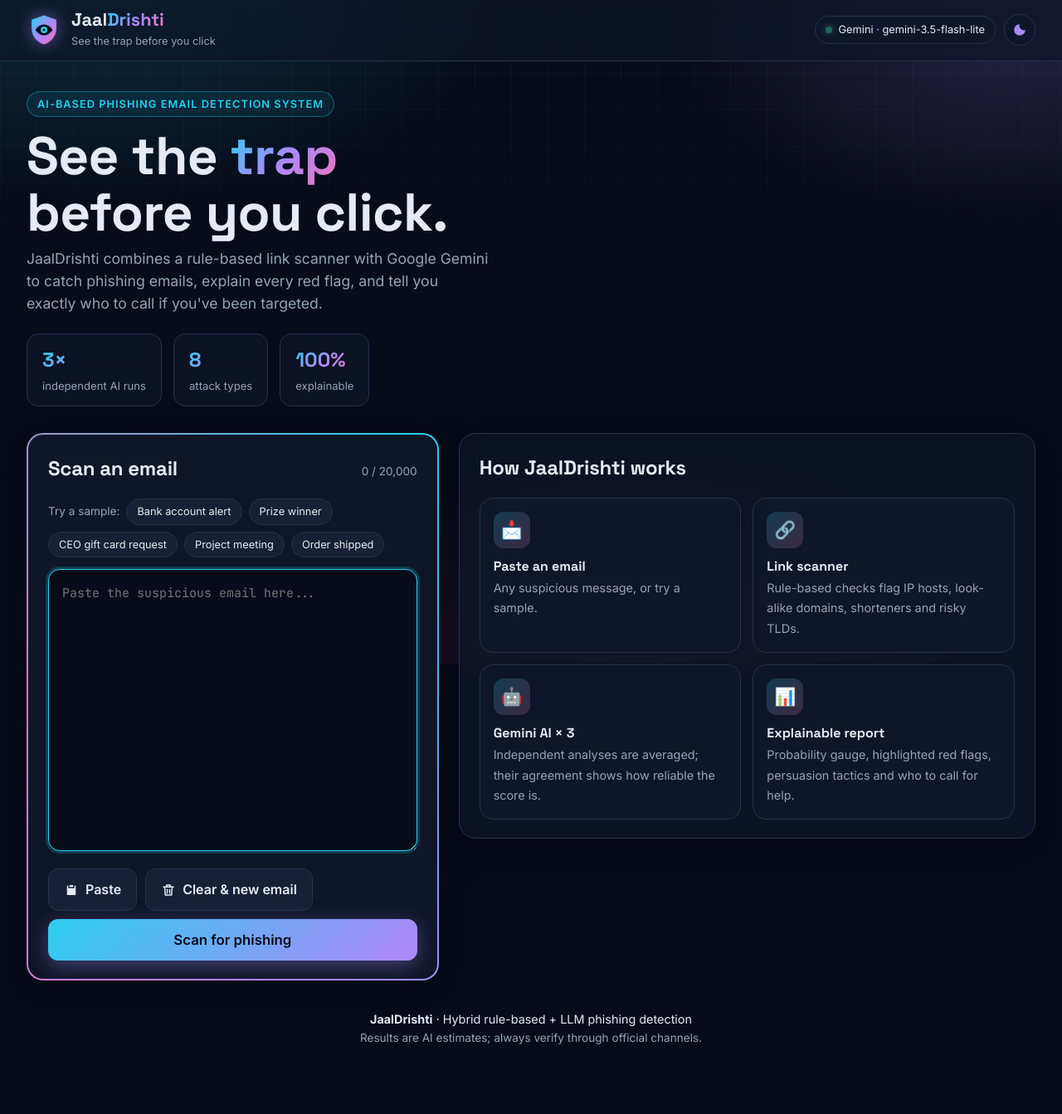
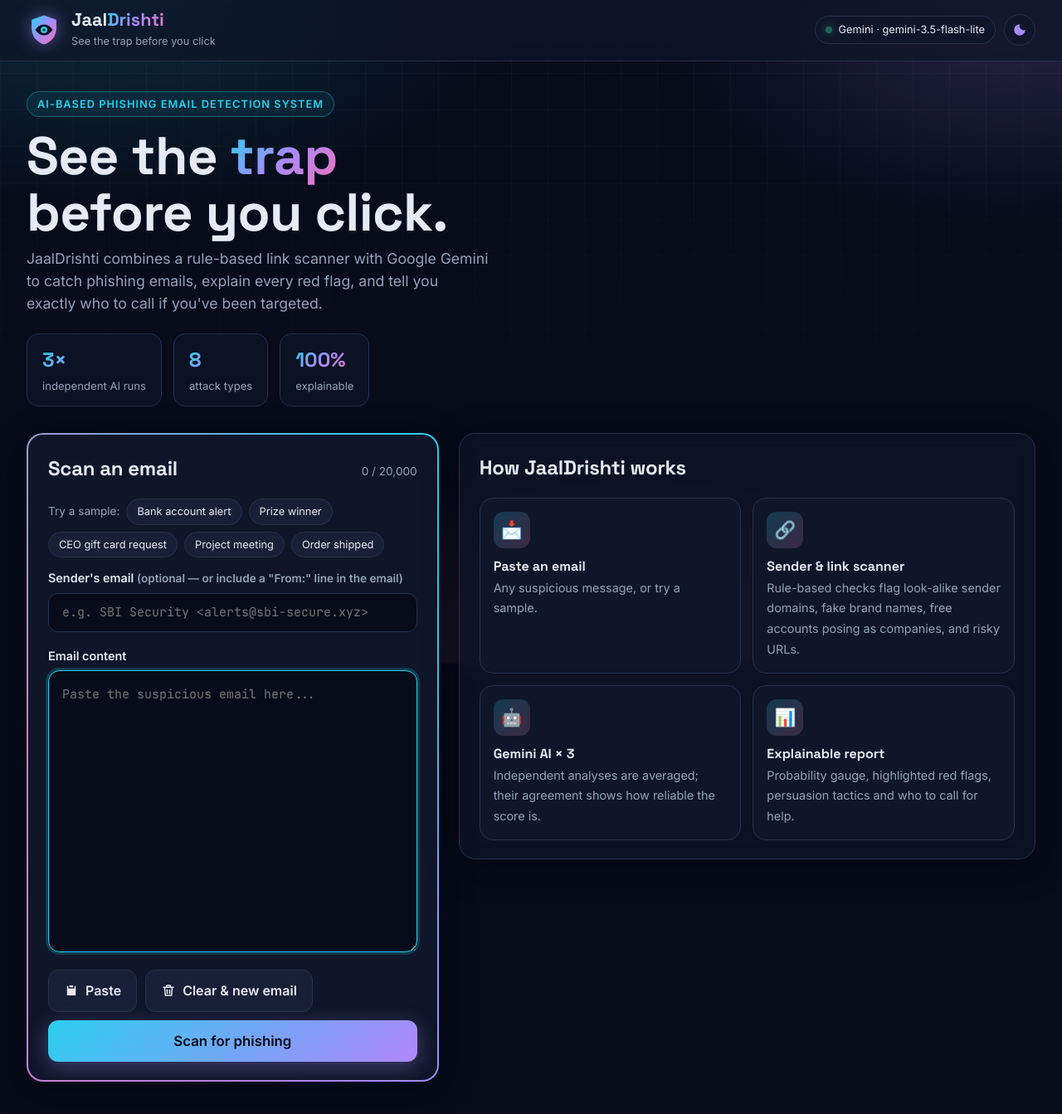
Before and after one commit to aschauhan8318-ops/jaal_drishti, a Flask app: page / in a window 1280 px wide. Shown: the top 1343 px of the page at 83% size. Before the commit the page ends 1259 px from the top, so only its background shows below. Run offline with Flask 3, Linux system fonts and the light colour scheme.

Commit message:
Add sender email address analysis
Rule-based checks for look-alike domains, brand/display-name mismatch,
free or disposable accounts posing as organisations or executives,
risky TLDs, Reply-To mismatch and links pointing away from the sender.
Findings are shown in a new report card and passed to Gemini.

Co-Authored-By: Claude Opus 5.5 <noreply@anthropic.com>

```diff
--- a/app.py
+++ b/app.py
@@ -6,6 +6,7 @@ from google import genai
 from markupsafe import Markup, escape
 
 from detector import PERSUASION_PRINCIPLES, RUNS, analyze_email
+from sender_checks import analyze_sender
 from url_checks import analyze_urls
 
 
@@ -20,10 +21,12 @@ client = genai.Client(api_key=api_key) if api_key else None
 model_name = os.environ.get("GEMINI_MODEL", "gemini-3.5-flash-lite")
 
 MAX_EMAIL_CHARS = 20000
+MAX_SENDER_CHARS = 320
 
 SAMPLES = [
     {
         "name": "Bank account alert",
+        "sender": "SBI Security Team <alerts@sbi-secure-verify.xyz>",
         "text": "Dear Customer,\n\nYour SBI account has been temporarily suspended due to unusual activity. "
                 "To avoid permanent closure, verify your details within 24 hours:\n\n"
                 "http://sbi-secure-verify.xyz/login\n\n"
@@ -31,23 +34,27 @@ SAMPLES = [
     },
     {
         "name": "Prize winner",
+        "sender": "Apple Rewards <winner.2026.draw@gmail.com>",
         "text": "CONGRATULATIONS!!! You have been selected as the lucky winner of an Apple iPhone 17 Pro "
                 "in our anniversary draw. To claim your prize, pay a small shipping fee of Rs. 99 here: "
                 "https://bit.ly/claim-iphone-now\n\nOffer expires in 2 hours!",
     },
     {
         "name": "CEO gift card request",
+        "sender": "Rajesh Kumar CEO <rajesh.kumar.ceo@outlook.com>",
         "text": "Hi,\n\nAre you at your desk? I need you to handle something quickly and discreetly. "
                 "Please buy 5 Amazon gift cards of Rs. 10,000 each for a client and send me the codes. "
                 "I'm in a meeting and can't take calls. I'll reimburse you today.\n\nRegards,\nRajesh Kumar\nCEO",
     },
     {
         "name": "Project meeting",
+        "sender": "Priya Sharma <priya.sharma@university.edu>",
         "text": "Hi team,\n\nThe project review meeting has been moved to Thursday at 3 PM in Room 204. "
                 "Please bring your progress slides. The agenda is attached.\n\nThanks,\nPriya",
     },
     {
         "name": "Order shipped",
+        "sender": "Amazon.in <shipment-tracking@amazon.in>",
         "text": "Hello Harsh,\n\nYour order #402-1187733 has shipped and will arrive by Monday. "
                 "You can track it anytime in Your Orders on amazon.in.\n\nThank you for shopping with us.",
     },
@@ -104,26 +111,31 @@ def home():
 def predict():
 
     email_text = request.form["email"][:MAX_EMAIL_CHARS]
+    sender_input = request.form.get("sender", "")[:MAX_SENDER_CHARS]
     url_results = analyze_urls(email_text)
+    sender_result = analyze_sender(email_text, sender_input, url_results)
 
     if client is None:
-        return render_page(error="GEMINI_API_KEY is not set on the server.", email=email_text)
+        return render_page(error="GEMINI_API_KEY is not set on the server.", email=email_text, sender=sender_input)
 
     try:
-        analysis = analyze_email(client, model_name, email_text, url_results)
+        analysis = analyze_email(client, model_name, email_text, url_results, sender_result)
     except Exception:
         app.logger.exception("Gemini request failed")
         return render_page(
             error="Could not get a result from Gemini. Check your API key and the terminal for details.",
-            email=email_text
+            email=email_text,
+            sender=sender_input
         )
 
     return render_page(
         analysis=analysis,
         verdict=analysis.verdict,
         urls=url_results,
+        sender_result=sender_result,
         highlighted=highlight(email_text, analysis.verdict.red_flags),
-        email=email_text
+        email=email_text,
+        sender=sender_input
     )
 
 
--- a/public/static/style.css
+++ b/public/static/style.css
@@ -423,11 +423,108 @@ textarea {
     transition: border-color .2s, box-shadow .2s;
 }
 
-textarea:focus {
+textarea:focus,
+.sender-input:focus {
     outline: none;
     border-color: var(--accent-1);
     box-shadow: 0 0 0 3px rgb(34 211 238 / .2);
 }
+
+.field-label {
+    display: block;
+    font-weight: 600;
+    font-size: .9rem;
+    margin: 4px 0 6px;
+}
+
+.sender-input {
+    width: 100%;
+    padding: 12px 16px;
+    margin-bottom: 14px;
+    font: 15px/1.4 var(--font-mono);
+    color: var(--text);
+    background: var(--bg);
+    border: 1px solid var(--border);
+    border-radius: 12px;
+    transition: border-color .2s, box-shadow .2s;
+}
+
+/* Sender analysis */
+
+.risk-badge {
+    font-family: var(--font-mono);
+    font-size: .7rem;
+    letter-spacing: .06em;
+    padding: 3px 10px;
+    border-radius: 999px;
+    border: 1px solid currentColor;
+}
+
+.risk-high { --risk: var(--danger); --risk-bg: var(--danger-bg); }
+.risk-medium { --risk: var(--warn); --risk-bg: var(--warn-bg); }
+.risk-low { --risk: var(--safe); --risk-bg: var(--safe-bg); }
+
+.risk-badge {
+    color: var(--risk);
+    background: var(--risk-bg);
+}
+
+.sender-box {
+    margin-top: 12px;
+    padding: 14px 16px;
+    border-radius: 14px;
+    border-left: 4px solid var(--risk);
+    background: linear-gradient(90deg, var(--risk-bg), var(--surface) 70%);
+}
+
+.sender-id strong {
+    display: block;
+}
+
+.sender-id code {
+    font: 14px var(--font-mono);
+    color: var(--accent-1);
+    word-break: break-all;
+}
+
+.sender-meta {
+    display: flex;
+    flex-wrap: wrap;
+    gap: 6px;
+    margin: 10px 0;
+}
+
+.sender-issues {
+    list-style: none;
+    padding: 0;
+    margin: 4px 0 0;
+    display: flex;
+    flex-direction: column;
+    gap: 6px;
+}
+
+.sender-issues li {
+    display: flex;
+    align-items: baseline;
+    gap: 10px;
+    font-size: .92rem;
+}
+
+.sev {
+    flex-shrink: 0;
+    min-width: 62px;
+    text-align: center;
+    font-family: var(--font-mono);
+    font-size: .68rem;
+    font-weight: 600;
+    text-transform: uppercase;
+    padding: 2px 6px;
+    border-radius: 6px;
+}
+
+.sev-high .sev { color: var(--danger); background: var(--danger-bg); }
+.sev-medium .sev { color: var(--warn); background: var(--warn-bg); }
+.sev-low .sev { color: var(--muted); background: var(--surface-2); }
 
 .actions {
     display: flex;
--- a/templates/index.html
+++ b/templates/index.html
@@ -84,6 +84,20 @@
         </div>
 
         <form id="analyze-form" action="/predict" method="POST">
+            <label class="field-label" for="sender">
+                Sender's email <span class="muted small">(optional — or include a "From:" line in the email)</span>
+            </label>
+            <input
+                type="text"
+                id="sender"
+                name="sender"
+                class="sender-input"
+                placeholder="e.g. SBI Security <alerts@sbi-secure.xyz>"
+                maxlength="320"
+                autocomplete="off"
+                value="{{ sender or '' }}"
+            >
+            <label class="field-label" for="email">Email content</label>
             <textarea
                 id="email"
                 name="email"
@@ -118,7 +132,7 @@
             <h2>Scanning email…</h2>
             <div class="scan-preview"><pre id="scan-text"></pre><span class="laser"></span></div>
             <ol class="stepper" id="stepper">
-                <li>Extracting links</li>
+                <li>Checking sender address &amp; extracting links</li>
                 <li>Checking domains with rule-based scanner</li>
                 <li>Gemini AI analysis &times; {{ runs }}</li>
                 <li>Building explainable report</li>
@@ -233,6 +247,42 @@
                 </div>
             {% endif %}
 
+            <!-- Sender -->
+            <div class="card">
+                <h3>📧 Sender analysis
+                    {% if sender_result %}
+                        <span class="risk-badge risk-{{ sender_result.risk }}">{{ sender_result.risk|upper }} RISK</span>
+                    {% endif %}
+                </h3>
+                {% if sender_result %}
+                    <div class="sender-box risk-{{ sender_result.risk }}">
+                        <div class="sender-id">
+                            {% if sender_result.display_name %}<strong>{{ sender_result.display_name }}</strong>{% endif %}
+                            <code>{{ sender_result.address }}</code>
+                        </div>
+                        <div class="sender-meta">
+                            {% if sender_result.domain %}<span class="chip">Domain: {{ sender_result.domain }}</span>{% endif %}
+                            <span class="chip">{{ sender_result.provider }}</span>
+                            <span class="chip">Sender {{ sender_result.source }}</span>
+                        </div>
+                        {% if sender_result.issues %}
+                            <ul class="sender-issues">
+                                {% for severity, message in sender_result.issues %}
+                                    <li class="sev-{{ severity }}"><span class="sev">{{ severity }}</span>{{ message }}</li>
+                                {% endfor %}
+                            </ul>
+                        {% else %}
+                            <span class="ok">✓ No rule-based issues found with this sender</span>
+                        {% endif %}
+                        {% for note in sender_result.notes %}
+                            <p class="muted small">ℹ️ {{ note }}</p>
+                        {% endfor %}
+                    </div>
+                {% else %}
+                    <p class="muted">No sender address provided. Add one above, or include a "From:" line in the email, to check it.</p>
+                {% endif %}
+            </div>
+
             <!-- Red flags -->
             <div class="card">
                 <h3>🚩 Red flags <span class="count">{{ verdict.red_flags|length }}</span></h3>
@@ -312,7 +362,7 @@
                 <h2>How JaalDrishti works</h2>
                 <ol class="steps">
                     <li><span class="step-icon">📩</span><strong>Paste an email</strong><span>Any suspicious message, or try a sample.</span></li>
-                    <li><span class="step-icon">🔗</span><strong>Link scanner</strong><span>Rule-based checks flag IP hosts, look-alike domains, shorteners and risky TLDs.</span></li>
+                    <li><span class="step-icon">🔗</span><strong>Sender &amp; link scanner</strong><span>Rule-based checks flag look-alike sender domains, fake brand names, free accounts posing as companies, and risky URLs.</span></li>
                     <li><span class="step-icon">🤖</span><strong>Gemini AI &times; {{ runs }}</strong><span>Independent analyses are averaged; their agreement shows how reliable the score is.</span></li>
                     <li><span class="step-icon">📊</span><strong>Explainable report</strong><span>Probability gauge, highlighted red flags, persuasion tactics and who to call for help.</span></li>
                 </ol>
@@ -333,6 +383,7 @@
 <script>
     const samples = {{ samples|tojson }};
     const textarea = document.getElementById("email");
+    const senderInput = document.getElementById("sender");
     const counter = document.getElementById("char-count");
     const reduceMotion = matchMedia("(prefers-reduced-motion: reduce)").matches;
 
@@ -345,6 +396,7 @@
     document.querySelectorAll(".sample").forEach(button => {
         button.addEventListener("click", () => {
             textarea.value = samples[button.dataset.index].text;
+            senderInput.value = samples[button.dataset.index].sender || "";
             updateCount();
             textarea.focus();
         });
@@ -357,8 +409,9 @@
             return;
         }
         textarea.value = "";
+        senderInput.value = "";
         updateCount();
-        textarea.focus();
+        senderInput.focus();
     });
 
     document.getElementById("paste-btn").addEventListener("click", async () => {
@@ -378,7 +431,8 @@
         btn.querySelector(".btn-label").textContent = "Scanning…";
 
         document.getElementById("results-content").hidden = true;
-        document.getElementById("scan-text").textContent = textarea.value;
+        document.getElementById("scan-text").textContent =
+            (senderInput.value ? "From: " + senderInput.value + "\n\n" : "") + textarea.value;
         const scanning = document.getElementById("scanning");
         scanning.hidden = false;
         document.body.dataset.level = "scanning";
```
Also changed, not shown: detector.py (+18 -5 lines), sender_checks.py (added, +204 -0 lines), README.md.
